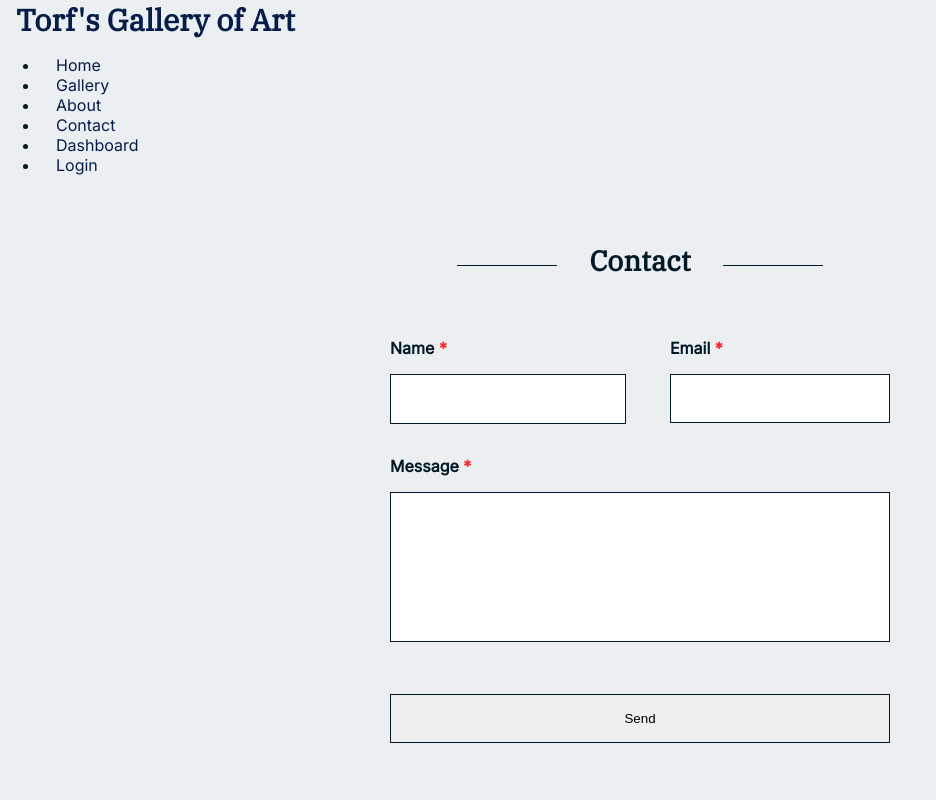
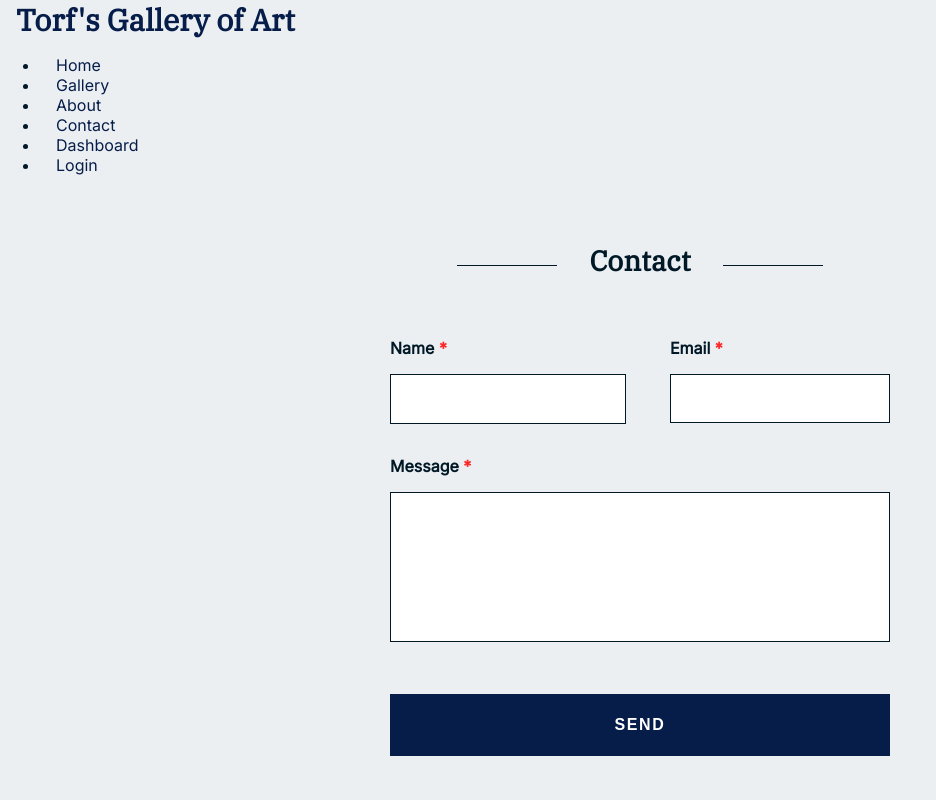
Before and after one commit to lunadragon06/torfs-art-gallery, a React (Create React App) app: page /contact in a window 1280 px wide. In both pictures the pointer is over the input "Send". Shown: the top 800 px of the page, without its empty margins (0-936 px from the left). Built offline with nearby package versions, Linux system fonts and the light colour scheme.

Commit message:
Update _forms.scss

```diff
--- a/src/sass/partials/_forms.scss
+++ b/src/sass/partials/_forms.scss
@@ -1,4 +1,4 @@
-button {
+button, .sendbtn {
     background: $--blue;
     border: 2px solid $--blue;
     color: $--input;
@@ -19,7 +19,7 @@ button:active, button:focus {
     color: $--dark-blue;
 }
 
-button:hover {
+button:hover, .sendbtn:hover {
     background: $--dark-blue;
     border: $--blue-border;
 }
```
